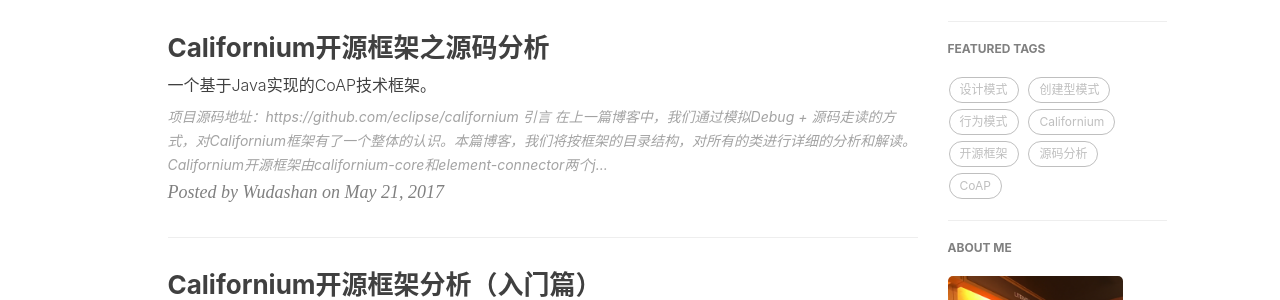
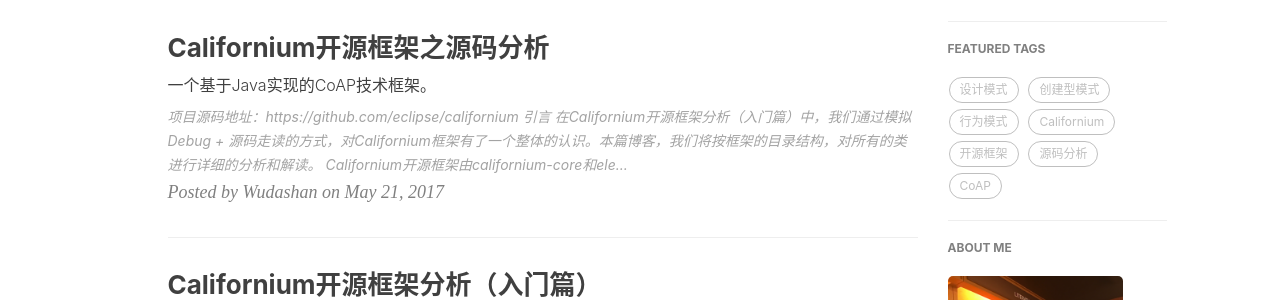
Before and after one commit to wudashan/wudashan.github.io, a Jekyll site: the page built from index.html, in a window 1280 px wide. Shown: the part 437-737 px from the top of the page. Built offline with Jekyll 4.4.1, drawn with Linux system fonts in a browser that asks for light colours; nearby versions of some CDN libraries; the list of posts is cut into pages by our own code; comment, search, counter and statistics services are not loaded.

Commit message:
更新引言

```diff
--- a/_posts/2017-05-21-Californium-Framework-Analysis-01.markdown
+++ b/_posts/2017-05-21-Californium-Framework-Analysis-01.markdown
@@ -17,7 +17,7 @@ tags:
 
 # 引言
 
-在[上一篇](http://wudashan.cn/2017/05/07/Californium-Framework-Analysis-01)博客中，我们通过模拟Debug + 源码走读的方式，对Californium框架有了一个整体的认识。本篇博客，我们将按框架的目录结构，对所有的类进行详细的分析和解读。
+在[Californium开源框架分析（入门篇）](http://wudashan.cn/2017/05/07/Californium-Framework-Analysis-01)中，我们通过模拟Debug + 源码走读的方式，对Californium框架有了一个整体的认识。本篇博客，我们将按框架的目录结构，对所有的类进行详细的分析和解读。
 
 Californium开源框架由`californium-core`和`element-connector`两个jar包组成。其中`californium-core`是框架的核心实现，而`element-connector`则是从框架中独立出来的网络传输模块。话不多说，就让我们赶紧看看它们的内部结构吧！
 
```
